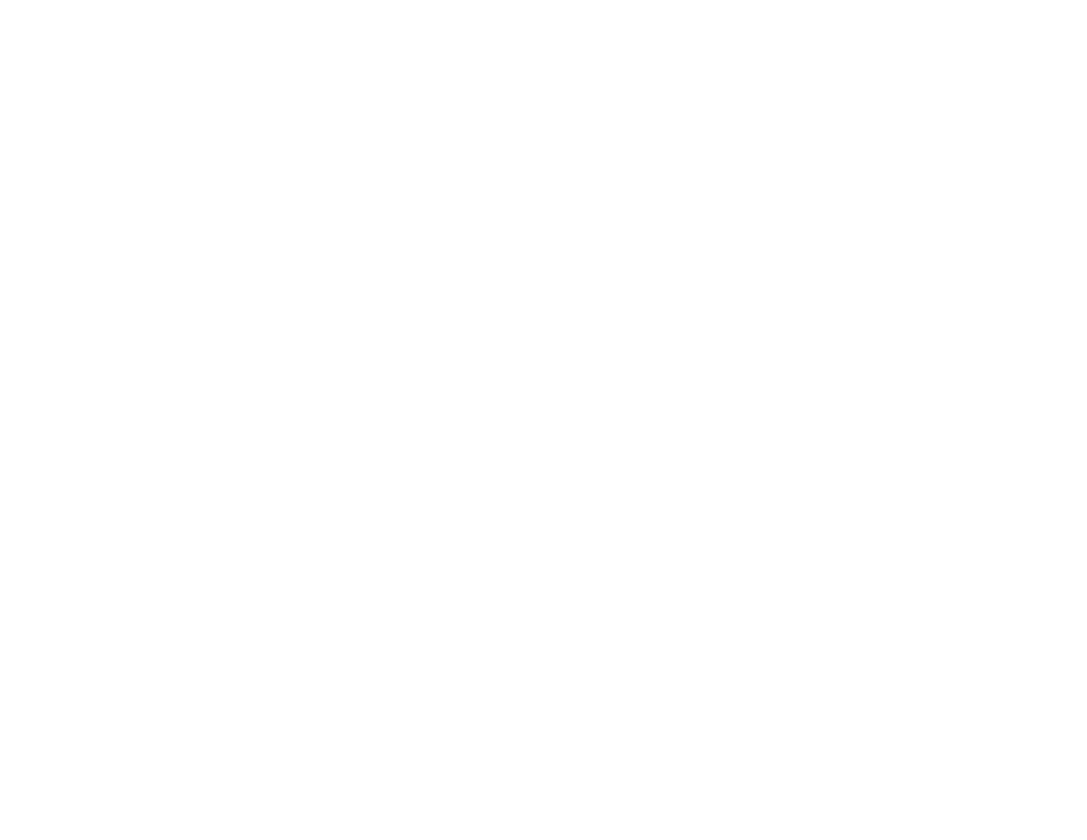
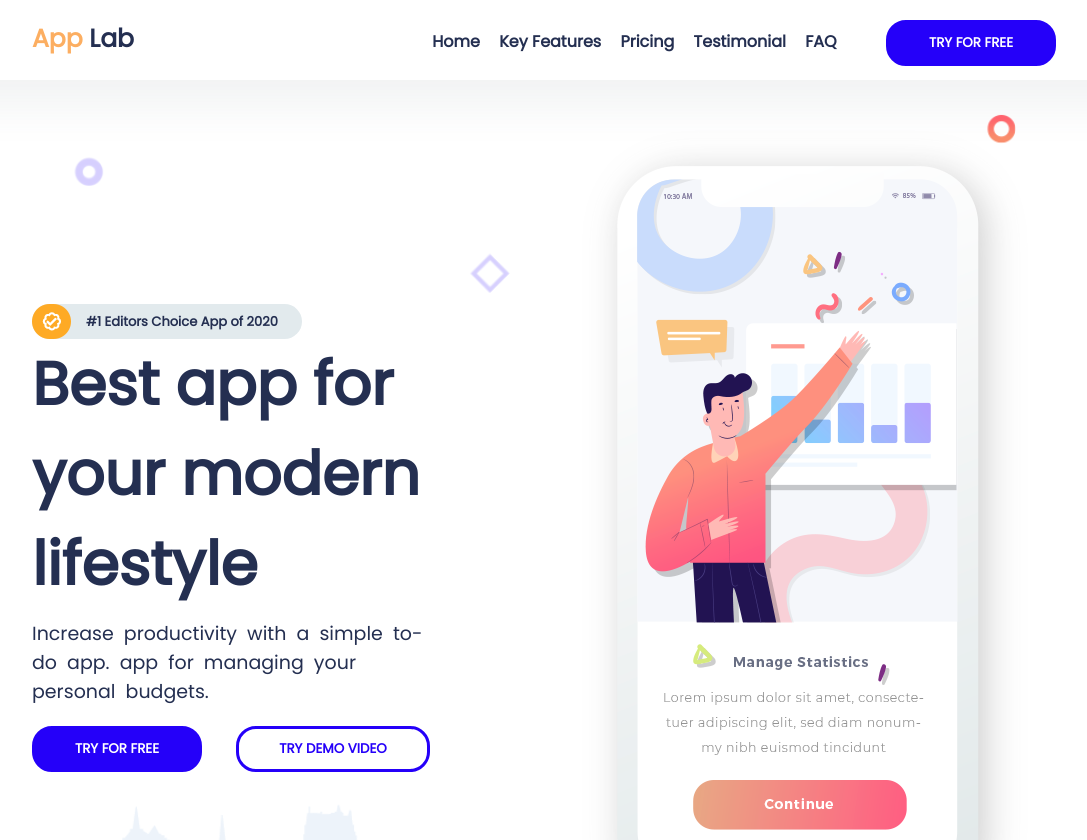
Before and after one commit to farhan-nahid/app-lab, a plain HTML site: page index.html in a window 1280 px wide. Shown: the top 840 px of the page, without its empty margins (96-1183 px from the left). Before the commit the page ends 800 px from the top, so only its background shows below. Drawn offline with Linux system fonts and the light colour scheme.

Commit message:
header section done

```diff
--- a/css/style.css
+++ b/css/style.css
@@ -2,4 +2,151 @@
   margin: 0;
   padding: 0;
   box-sizing: border-box;
+  font-family: "Poppins", sans-serif;
 }
+
+nav {
+  height: 80px;
+  padding: 20px 10%;
+  background-color: rgba(255, 255, 255, 0.545);
+  box-shadow: 0 25px 45px rgb(79 86 101 / 8%);
+}
+
+.navbar {
+  display: flex;
+  justify-content: space-between;
+}
+
+.navbar ul {
+  list-style-type: none;
+}
+
+.logo {
+  font-size: 25px;
+}
+
+.navbar ul li {
+  font-weight: 600;
+  display: inline-block;
+}
+
+.navbar ul li a {
+  text-decoration: none;
+  padding-right: 15px;
+  color: #242f51;
+}
+
+.navbar ul button {
+  margin-left: 30px;
+}
+
+.logo__title {
+  color: #fcae61;
+}
+
+.brand__button {
+  padding: 10px 40px;
+  border-radius: 20px;
+  color: #fff;
+  background-color: #2500f9;
+  border: 3px solid #2500f9;
+  cursor: pointer;
+  font-weight: 800;
+  transition: 1.5s;
+  text-transform: uppercase;
+}
+
+.brand__button:hover {
+  border: 3px solid #2500f9;
+  background-color: #fff;
+  color: #2500f9;
+  transform: translateY(-5px);
+}
+
+/* banner css */
+
+#banner__container {
+  padding: 50px 10%;
+  background-image: url("../images/illustrations/banner-bg.png");
+  background-repeat: no-repeat;
+  background-attachment: fixed;
+  background-size: cover;
+  display: grid;
+  grid-template-columns: repeat(2, 1fr);
+  gap: 20px;
+}
+
+.ranking__area {
+  display: flex;
+  align-items: center;
+  width: 270px;
+  background-color: #e2eaed;
+  border-radius: 20px;
+}
+
+.ranking__area h6 {
+  font-size: 13px;
+  margin-left: 15px;
+  font-weight: 900;
+  color: #242f51;
+}
+
+.banner__content {
+  display: flex;
+  flex-direction: column;
+  justify-content: center;
+}
+
+.banner__content h1 {
+  font-size: 60px;
+  font-weight: 700;
+  color: #242f51;
+  margin-bottom: 10px;
+}
+
+.banner__content p {
+  font-size: 19px;
+  color: #242f51;
+  word-spacing: 5px;
+  width: 80%;
+}
+
+.banner__buttons {
+  padding-top: 20px;
+}
+
+.banner__image {
+  display: flex;
+  flex-direction: column;
+  justify-content: center;
+  align-items: center;
+}
+
+.demo__button {
+  margin-left: 30px;
+  padding: 10px 40px;
+  border-radius: 20px;
+  border: 3px solid #2500f9;
+  background-color: #fff;
+  color: #2500f9;
+  cursor: pointer;
+  font-weight: 800;
+  transition: 1.5s;
+  text-transform: uppercase;
+}
+
+.demo__button:hover {
+  transform: translateY(-5px);
+  color: #fff;
+  background-color: #2500f9;
+  border: 3px solid #2500f9;
+}
+
+/* responsive with media queries */
+
+@media only screen and (max-width: 1080px) {
+  #banner__container {
+    grid-template-columns: repeat(1, 1fr);
+    gap: 50px;
+  }
+}
--- a/index.html
+++ b/index.html
@@ -4,13 +4,85 @@
     <meta charset="UTF-8" />
     <meta http-equiv="X-UA-Compatible" content="IE=edge" />
     <meta name="viewport" content="width=device-width, initial-scale=1.0" />
+    <meta property="og:image" content="./images/App-Lab.png" />
     <link
       rel="shortcut icon"
       href="./images/favicons/favicon.ico"
       type="image/x-icon"
     />
+    <!-- google fonts -->
+    <link rel="preconnect" href="https://fonts.googleapis.com" />
+    <link rel="preconnect" href="https://fonts.gstatic.com" crossorigin />
+    <link
+      href="https://fonts.googleapis.com/css2?family=Poppins&display=swap"
+      rel="stylesheet"
+    />
+    <!-- font awesome css -->
+    <link
+      rel="stylesheet"
+      href="https://cdnjs.cloudflare.com/ajax/libs/font-awesome/5.15.3/css/all.min.css"
+      integrity="sha512-iBBXm8fW90+nuLcSKlbmrPcLa0OT92xO1BIsZ+ywDWZCvqsWgccV3gFoRBv0z+8dLJgyAHIhR35VZc2oM/gI1w=="
+      crossorigin="anonymous"
+      referrerpolicy="no-referrer"
+    />
+    <!-- custom css -->
     <link rel="stylesheet" href="./css/style.css" />
-    <title>Document</title>
+    <title>App Lab</title>
   </head>
-  <body></body>
+  <body>
+    <nav>
+      <ul class="navbar">
+        <ul>
+          <li class="logo">
+            <a href="#"> <span class="logo__title">App</span> Lab</a>
+          </li>
+        </ul>
+        <ul>
+          <li>
+            <a href="#">Home</a>
+          </li>
+          <li>
+            <a href="#">Key Features</a>
+          </li>
+          <li>
+            <a href="#">Pricing</a>
+          </li>
+          <li>
+            <a href="#">Testimonial</a>
+          </li>
+          <li>
+            <a href="#">FAQ</a>
+          </li>
+          <button class="brand__button">Try For Free</button>
+        </ul>
+      </ul>
+    </nav>
+
+    <!-- banner section start -->
+    <header>
+      <div id="banner__container">
+        <div class="banner__content">
+          <div>
+            <div class="ranking__area">
+              <img src="./images/illustrations/rank.png" alt="rank image" />
+              <h6>#1 Editors Choice App of 2020</h6>
+            </div>
+            <h1>Best app for your modern lifestyle</h1>
+            <p>
+              Increase productivity with a simple to-do app. app for managing
+              your personal budgets.
+            </p>
+            <div class="banner__buttons">
+              <button class="brand__button">Try For Free</button>
+              <button class="demo__button">Try Demo Video</button>
+            </div>
+          </div>
+        </div>
+        <div class="banner__image">
+          <img src="./images/illustrations/banner.png" alt="banner image" />
+        </div>
+      </div>
+    </header>
+    <!-- banner section end -->
+  </body>
 </html>
```
Also changed, not shown: images/App-Lab.png (added), images/illustrations/banner-bg.png (renamed from images/illustrations/hero-bg.png), images/illustrations/banner.png (renamed from images/illustrations/mobile.png), images/illustrations/rank.png (renamed from images/illustrations/arrow-right.png), 1 other file.
